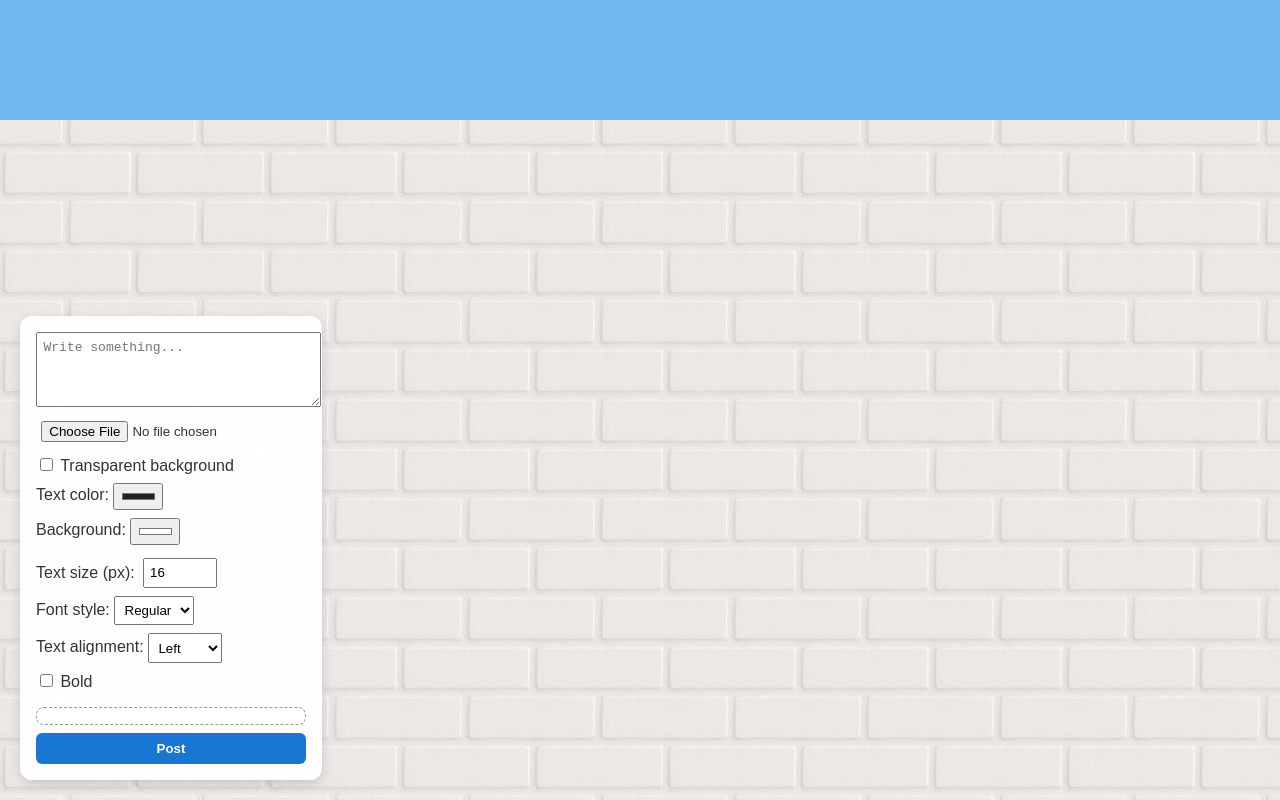
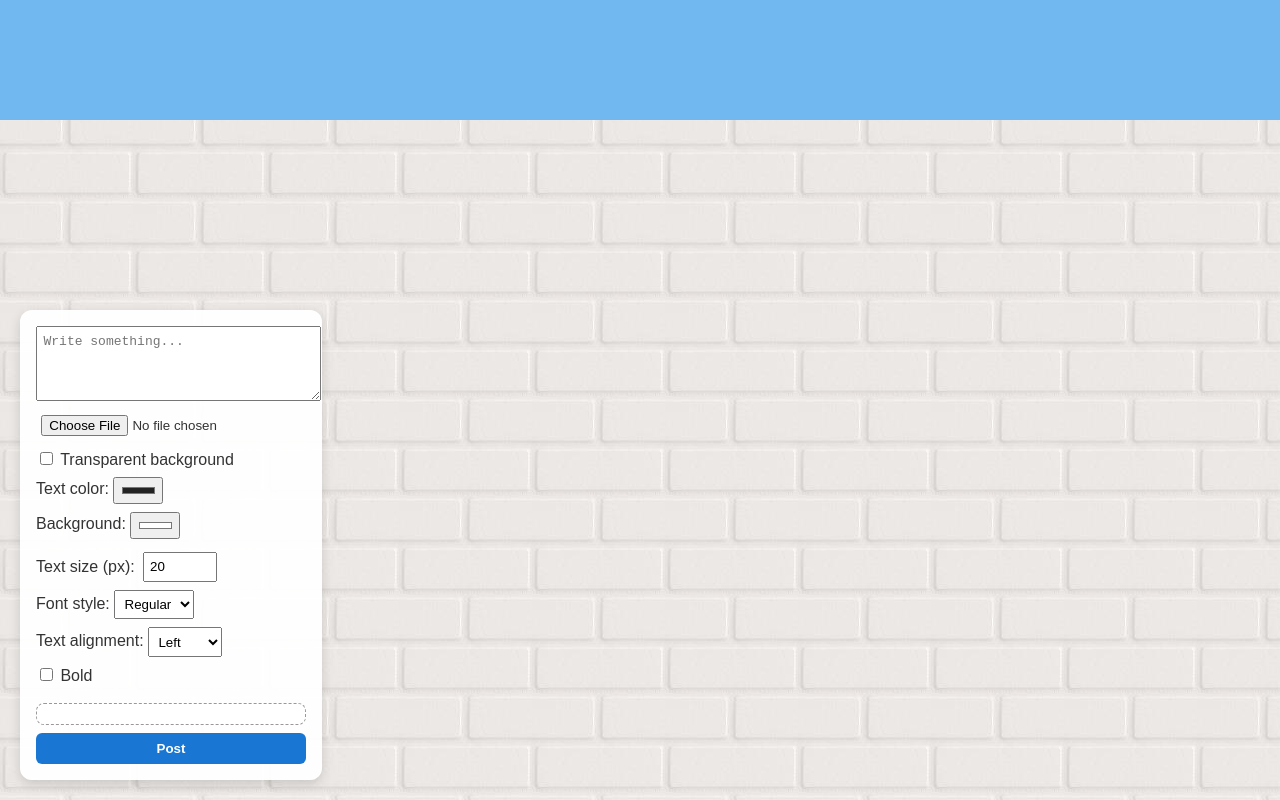
Before and after one commit to tomartir/The-Wall, a website: page index.html in a window 1280 px wide. Drawn offline with Linux system fonts and the light colour scheme; no server answers.

Commit message:
Update index.html

```diff
--- a/index.html
+++ b/index.html
@@ -23,7 +23,7 @@
 
   <div style="display: flex; align-items: center; gap: 8px; margin-top: 5px;">
     <label for="fontSize" style="white-space: nowrap;">Text size (px):</label>
-    <input type="number" id="fontSize" name="fontSize" min="20" max="48" value="16" style="width: 60px;">
+    <input type="number" id="fontSize" name="fontSize" min="20" max="48" value="20" style="width: 60px;">
   </div>
 
   <label>Font style:
```
